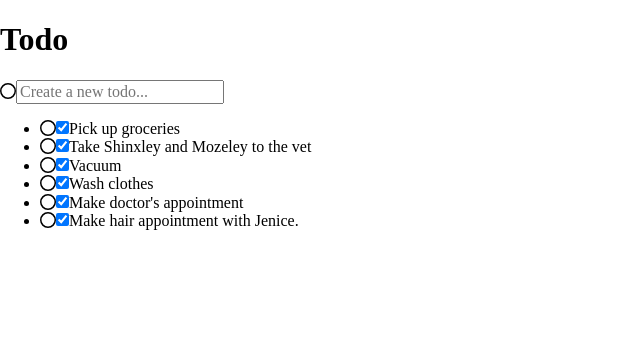
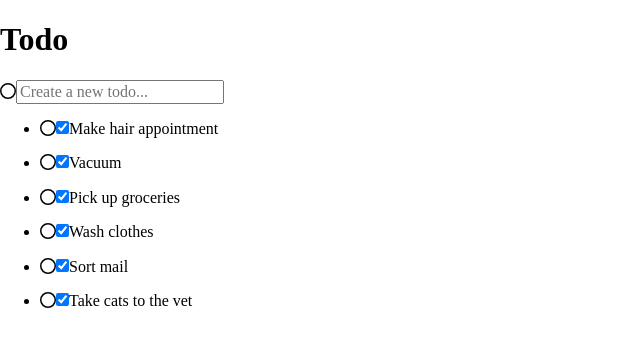
Before and after one commit to tlanettepollard/ToDoApp-TLP, a React (Create React App) app: page / in a window 1280 px wide. Shown: the top 346 px of the page, without its empty margins (0-640 px from the left). Built offline with nearby package versions, Linux system fonts and the light colour scheme; the HTML template or start-up script is replaced by a standard one.

Commit message:
Updates: Todolist

```diff
--- a/src/App.js
+++ b/src/App.js
@@ -10,7 +10,12 @@ function App() {
     <div>
       <div>
         <Header />
-        <ToDoList />
+        <ToDoList name='Make hair appointment'/>
+        <ToDoList name='Vacuum'/>
+        <ToDoList name='Pick up groceries'/>
+        <ToDoList name='Wash clothes'/>
+        <ToDoList name='Sort mail'/>
+        <ToDoList name='Take cats to the vet'/>
       </div>
     </div>
 
--- a/src/components/ToDoList.jsx
+++ b/src/components/ToDoList.jsx
@@ -2,79 +2,20 @@ import React from 'react';
 import { FontAwesomeIcon } from '@fortawesome/react-fontawesome';
 import { faCircle } from '@fortawesome/free-regular-svg-icons';
 
-
-
-
-const ToDoList = () => {
+export default function ToDoList (props) {
     return (
-        <div>
         <ul
             className='todo-list'
-                aria-labelledby='list-heading'
-            >
+            aria-labelledby='list-heading'>
             <li className='todo'>
                 <FontAwesomeIcon
                     className='input-icon'
-                        icon={faCircle}
-                    />
-                    <input id='todo-0' type='checkbox' defaultChecked={true} />
-                    <label className='todo-label' htmlFor='todo-0'>
-                        Pick up groceries
-                    </label>
-                </li>
-                <li className='todo'>
-                    <FontAwesomeIcon
-                        className='input-icon'
-                        icon={faCircle}
-                    />
-                    <input id='todo-1' type='checkbox' defaultChecked={true} />
-                    <label className='todo-label' htmlFor='todo-1'>
-                        Take Shinxley and Mozeley to the vet
-                    </label>
-                </li>
-                <li className='todo'>
-                    <FontAwesomeIcon
-                        className='input-icon'
-                        icon={faCircle}
-                    />
-                    <input id='todo-2' type='checkbox' defaultChecked={true} />
-                    <label className='todo-label' htmlFor='todo-2'>
-                        Vacuum
-                    </label>
-                </li>
-                <li className='todo'>
-                    <FontAwesomeIcon
-                        className='input-icon'
-                        icon={faCircle}
-                    />
-                    <input id='todo-3' type='checkbox' defaultChecked={true} />
-                    <label className='todo-label' htmlFor='todo-3'>
-                        Wash clothes
-                    </label>
-                </li>
-                <li className='todo'>
-                    <FontAwesomeIcon
-                        className='input-icon'
-                        icon={faCircle}
-                    />
-                    <input id='todo-4' type='checkbox' defaultChecked={true} />
-                    <label className='todo-label' htmlFor='todo-4'>
-                        Make doctor's appointment
-                    </label>
-                </li>
-                <li className='todo'>
-                    <FontAwesomeIcon
-                        className='input-icon'
-                        icon={faCircle}
-                    />
+                    icon={faCircle} />
                 <input id='todo-5' type='checkbox' defaultChecked={true} />
                 <label className='todo-label' htmlFor='todo-5'>
-                        Make hair appointment with Jenice.
+                    {props.name}
                 </label>
             </li>
         </ul>
-        </div>
-    )
+    );
 }
-
-export default ToDoList;
```
Also changed, not shown: 1 other file (tests, documents, lock files or other folders). Lines whose indentation alone changed are shown as unchanged.
